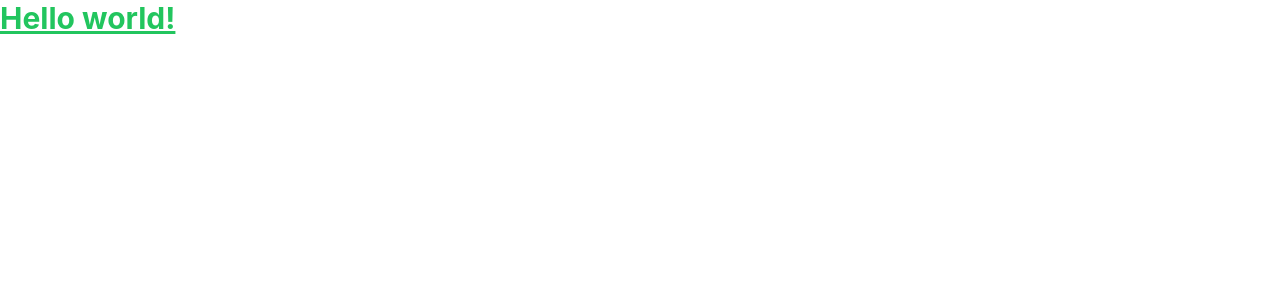
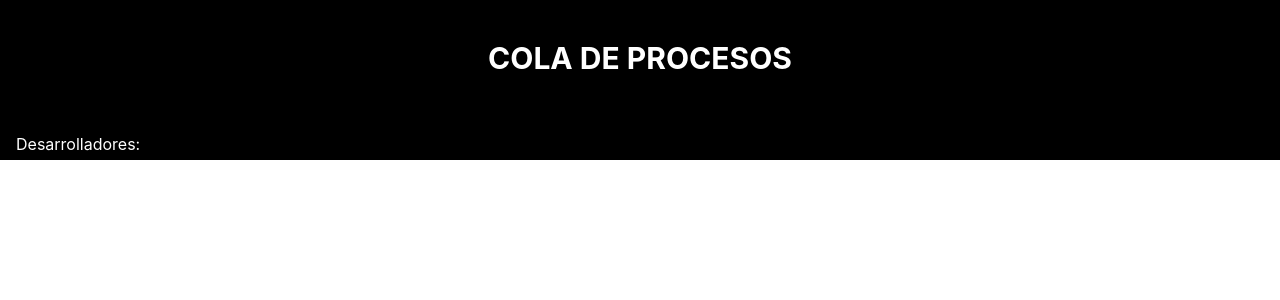
Before and after one commit to iojabal/Asos-Process, a React (Create React App) app in the folder web-page/: page / in a window 1280 px wide. Shown: the top 300 px of the page. Built offline with nearby package versions, Linux system fonts and the light colour scheme.

Commit message:
Actualization

```diff
--- a/web-page/src/App.js
+++ b/web-page/src/App.js
@@ -1,11 +1,8 @@
-import logo from './logo.svg';
 import './App.css';
-
+import UpperBar from './components/UpperBar/UpperBar.jsx'
 function App() {
   return (
-    <h1 className="text-3xl font-bold underline text-green-500">
-      Hello world!
-    </h1>
+      <UpperBar></UpperBar>
   );
 }
 
--- /dev/null
+++ b/web-page/src/View/Home/Home.jsx
@@ -0,0 +1,7 @@
+export default function Home(){
+    return(
+        <div>
+
+        </div>
+    );
+}
--- /dev/null
+++ b/web-page/src/components/InputTable/InputTable.jsx
@@ -0,0 +1,13 @@
+export default function Tabla(props){
+    return(
+        <div>
+          <table>
+            <tr>
+                <td>
+
+                </td>
+            </tr>
+            </table>
+        </div>
+    );
+}
--- /dev/null
+++ b/web-page/src/components/UpperBar/UpperBar.jsx
@@ -0,0 +1,18 @@
+export default function UpperBar(){
+    return(
+        <div className=" h-[20vh] w-screen bg-black">
+            <h1 className="p-10 text-center font-bold text-white text-3xl"> COLA DE PROCESOS </h1>
+            <h1 className=" p-4 text-white">
+                Desarrolladores:
+            </h1>
+            <div className="">
+                <div>
+
+                </div>
+                <div>
+
+                </div>
+            </div>
+        </div>
+    );
+}
```
